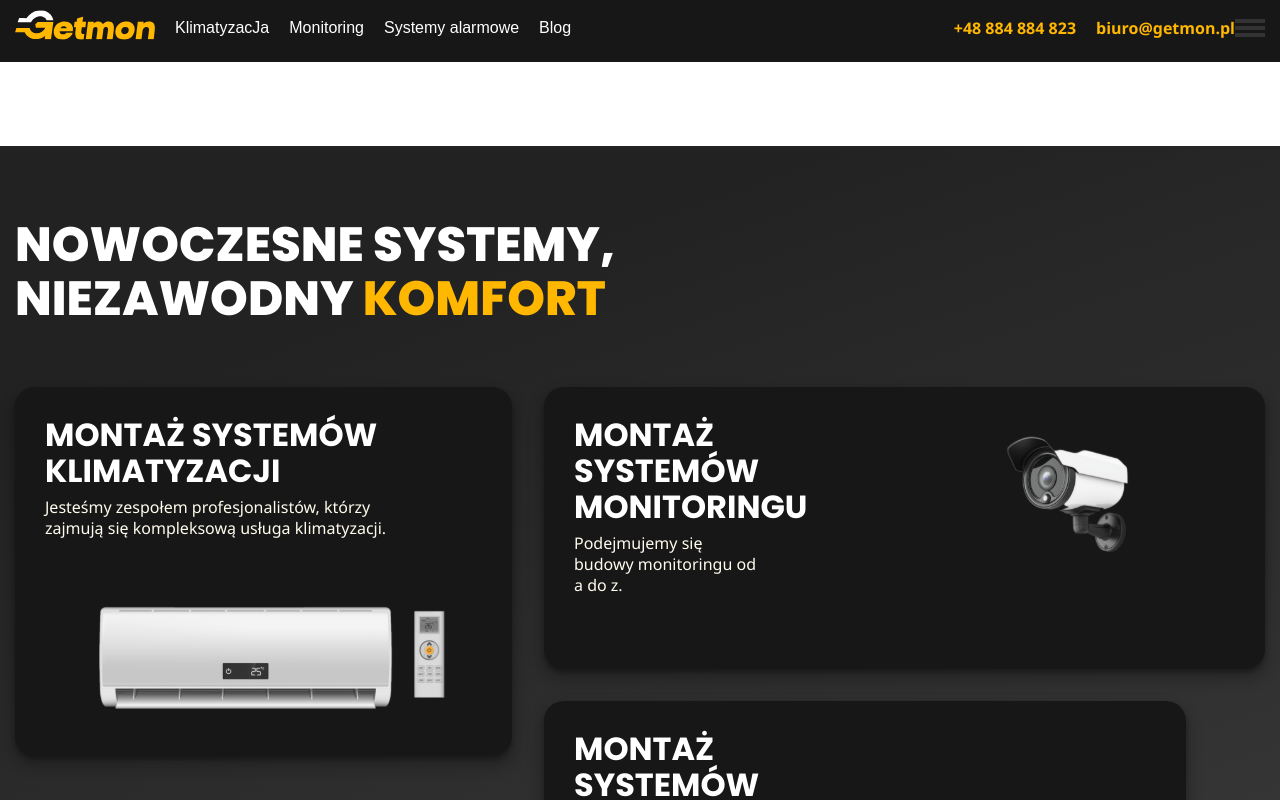
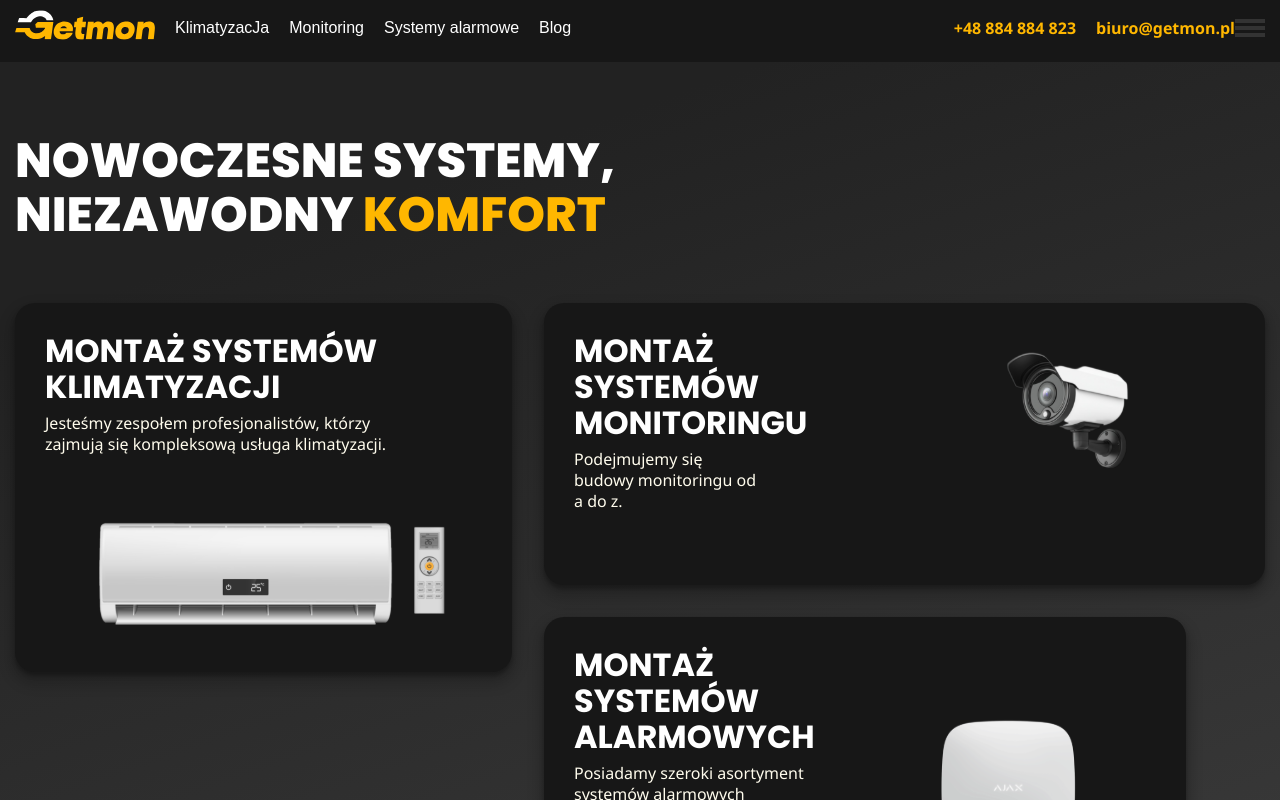
Before and after one commit to MatviyRoman/Getmon-Next, a Next.js app: page / in a window 1280 px wide. Shown: the top 800 px of the page. Built offline with nearby package versions, Linux system fonts and the light colour scheme.

Commit message:
update style

```diff
--- a/src/app/page.module.css
+++ b/src/app/page.module.css
@@ -7,11 +7,9 @@
   --button-secondary-hover: #f2f2f2;
 
   display: grid;
-  grid-template-rows: 20px 1fr 20px;
   align-items: center;
   justify-items: center;
   min-height: 100svh;
-  gap: 64px;
   font-family: var(--font-geist-sans);
 }
 
@@ -29,12 +27,7 @@
 .main {
   display: flex;
   flex-direction: column;
-  gap: 13px;
-  grid-row-start: 2;
   width: 100%;
-
-  border-bottom: 1px solid rgb(113, 81, 0);
-  background: rgb(56, 55, 55);
 }
 
 .main li:not(:last-of-type) {
```
